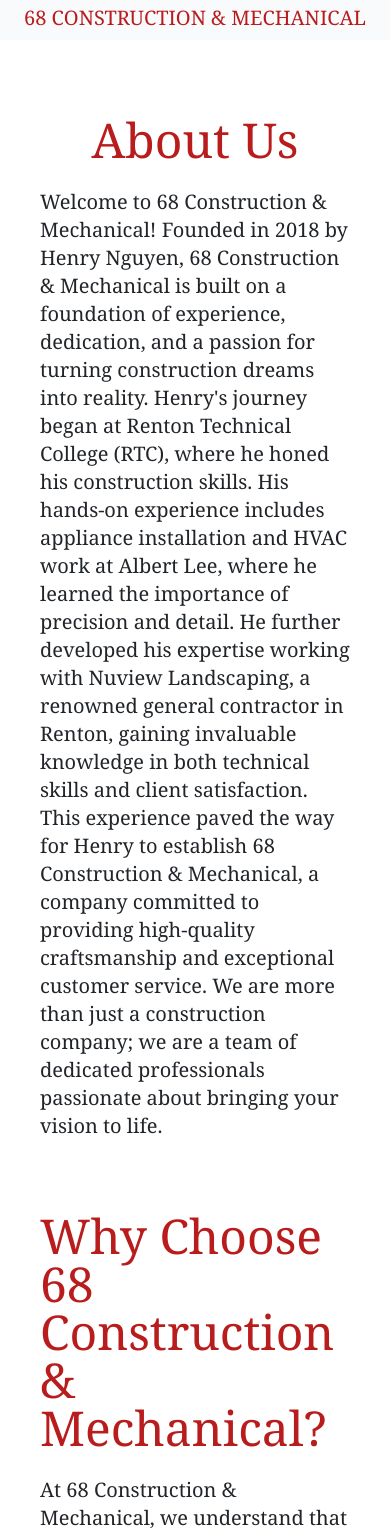
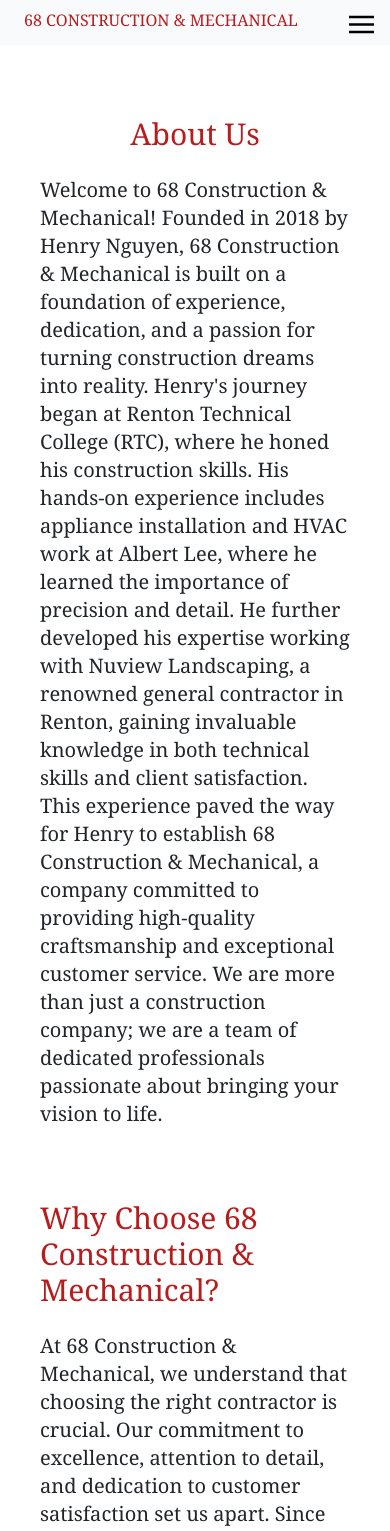
Before and after one commit to briancaow/68construction, a Next.js app: page /AboutUs in a window 390 px wide. Shown: the top 1531 px of the page. Built offline with nearby package versions, Linux system fonts and the light colour scheme.

Commit message:
fixed resizing nav bar and about page headings

```diff
--- a/src/components/About.tsx
+++ b/src/components/About.tsx
@@ -5,7 +5,7 @@ export default function About() {
     <div className="flex flex-col justify-start items-center px-4 space-y-4">
 
       <div className="max-w-[1000px] flex flex-col justify-center space-y-4 p-3 items-center lg:px-4">
-        <h2 className="text-5xl">About Us</h2>
+        <h2 className="text-3xl md:text-4xl lg:text-5xl">About Us</h2>
         <p className="lg:px-4 text-xl">
           Welcome to 68 Construction & Mechanical! Founded in 2018 by Henry Nguyen, 68 Construction & Mechanical is built on a foundation of experience, dedication, and a passion for turning construction dreams into reality. Henry&apos;s journey began at Renton Technical College (RTC), where he honed his construction skills. His hands-on experience includes appliance installation and HVAC work at Albert Lee, where he learned the importance of precision and detail. He further developed his expertise working with Nuview Landscaping, a renowned general contractor in Renton, gaining invaluable knowledge in both technical skills and client satisfaction. This experience paved the way for Henry to establish 68 Construction & Mechanical, a company committed to providing high-quality craftsmanship and exceptional customer service. We are more than just a construction company; we are a team of dedicated professionals passionate about bringing your vision to life.
         </p>
@@ -13,7 +13,7 @@ export default function About() {
       </div>
 
       <div className="max-w-[1000px] flex flex-col justify-center space-y-4 p-3 items-center lg:px-4">
-        <h2 className="text-5xl">Why Choose 68 Construction & Mechanical?</h2>
+        <h2 className="text-3xl md:text-4xl lg:text-5xl">Why Choose 68 Construction & Mechanical?</h2>
         <p className="lg:px-4 text-xl">
           At 68 Construction & Mechanical, we understand that choosing the right contractor is crucial. Our commitment to excellence, attention to detail, and dedication to customer satisfaction set us apart. Since 2018, we have successfully completed a wide range of projects, from residential renovations to entire top-to-bottom home remodels, earning a reputation for quality and reliability. Our work is rooted in integrity, ensuring the highest quality, maximum value for our customers, and honoring the trust they place in us to realize their dreams. We leverage our extensive experience, from initial consultation to final walk-through, to ensure a smooth and stress-free process. We believe in open communication and collaboration, working closely with our clients to
           understand their needs and exceed their expectations.
@@ -22,7 +22,7 @@ export default function About() {
       </div>
 
       <div className="max-w-[1000px] flex flex-col justify-center space-y-4 p-3 items-center lg:px-4">
-        <h2 className="text-5xl">What Makes Us The Best</h2>
+        <h2 className="text-3xl md:text-4xl lg:text-5xl">What Makes Us The Best</h2>
         <p className="lg:px-4 text-xl">
           68 Construction & Mechanical is driven by a passion for delivering exceptional results. We believe in building strong relationships with our clients, based on trust and mutual respect. Our team of skilled professionals is committed to providing superior craftsmanship and meticulous attention to detail in every project we undertake. We are not just building structures; we are building lasting relationships and creating spaces that our clients will cherish for years to come. We are proud of our work and stand behind our commitment to quality. Building trust with our clients is paramount, and we achieve this through consistent and proactive communication. We conduct weekly check-ins, whether by phone call, FaceTime, or in-person walkthroughs, to keep our clients fully informed of the project&apos;s progress. These regular updates provide a constant feedback loop, allowing us to address any questions or concerns promptly and ensure that the final result aligns perfectly with the client&apos;s vision. This collaborative approach minimizes guesswork and ensures that our clients get exactly what they want. When you choose 68 Construction & Mechanical, you&apos;re choosing a partner dedicated to making your construction vision a reality.
         </p>
--- a/src/components/NavigationBar.tsx
+++ b/src/components/NavigationBar.tsx
@@ -9,7 +9,9 @@ export default function NavigationBar() {
     <header className="fixed top-0 z-20 w-full">
       <div className="flex flex-row items-center justify-between pt-1 bg-opacity-90 bg-slate-50">
         <Link href={"/"}>
-          <h1 className="text-xl sm:text-2xl md:text-3xl lg:text-4xl xl:text-5xl ml-4 whitespace-nowrap">68 CONSTRUCTION & MECHANICAL</h1>
+          <h1 className="text-[16px] md:text-xl xl:text-3xl ml-4 whitespace-nowrap flex sm:block justify-center sm:justify-start">
+            68 CONSTRUCTION & MECHANICAL
+          </h1>
         </Link>
 
         <div className="pr-3 space-x-3 hidden lg:block w-full">
```
